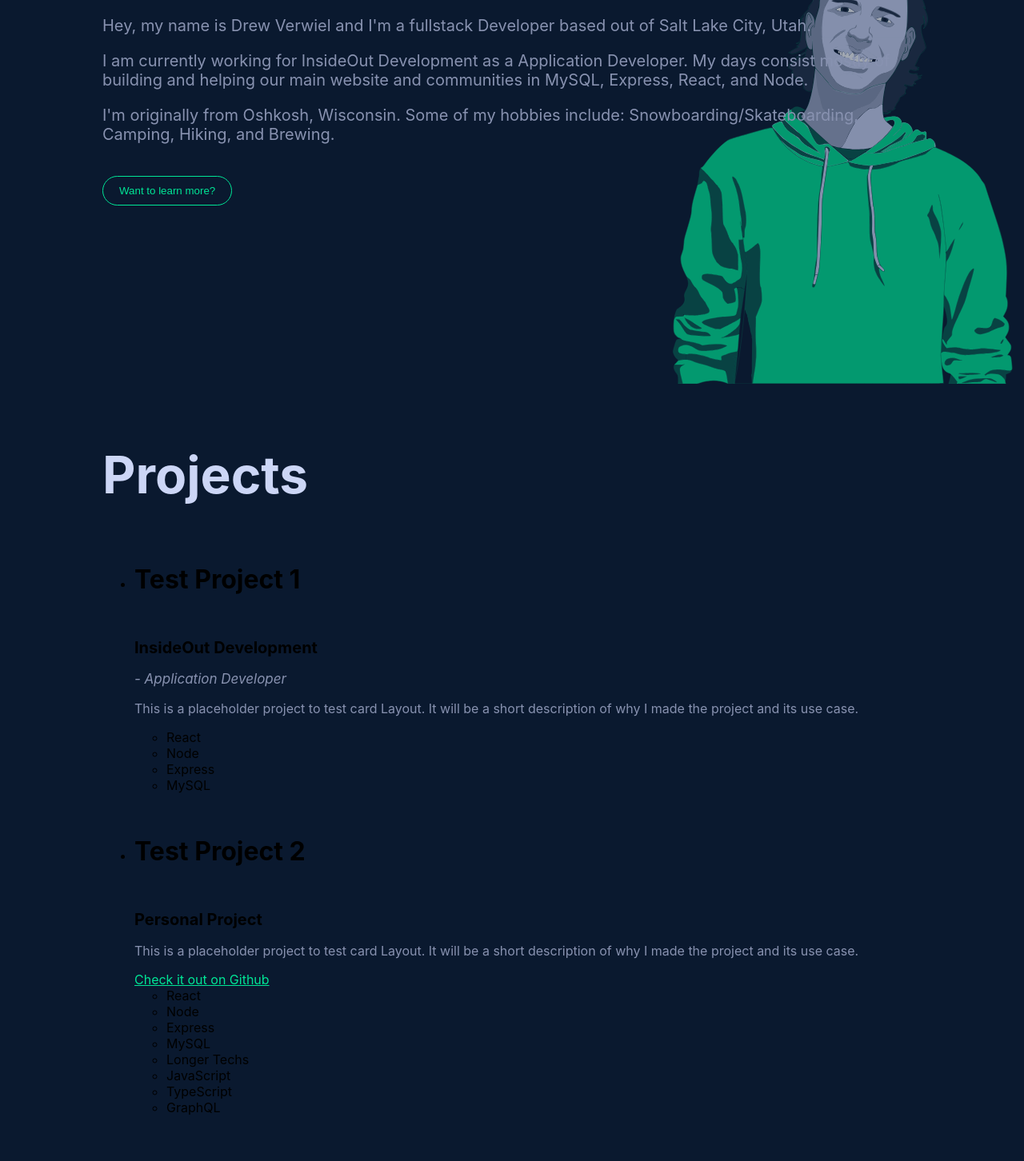
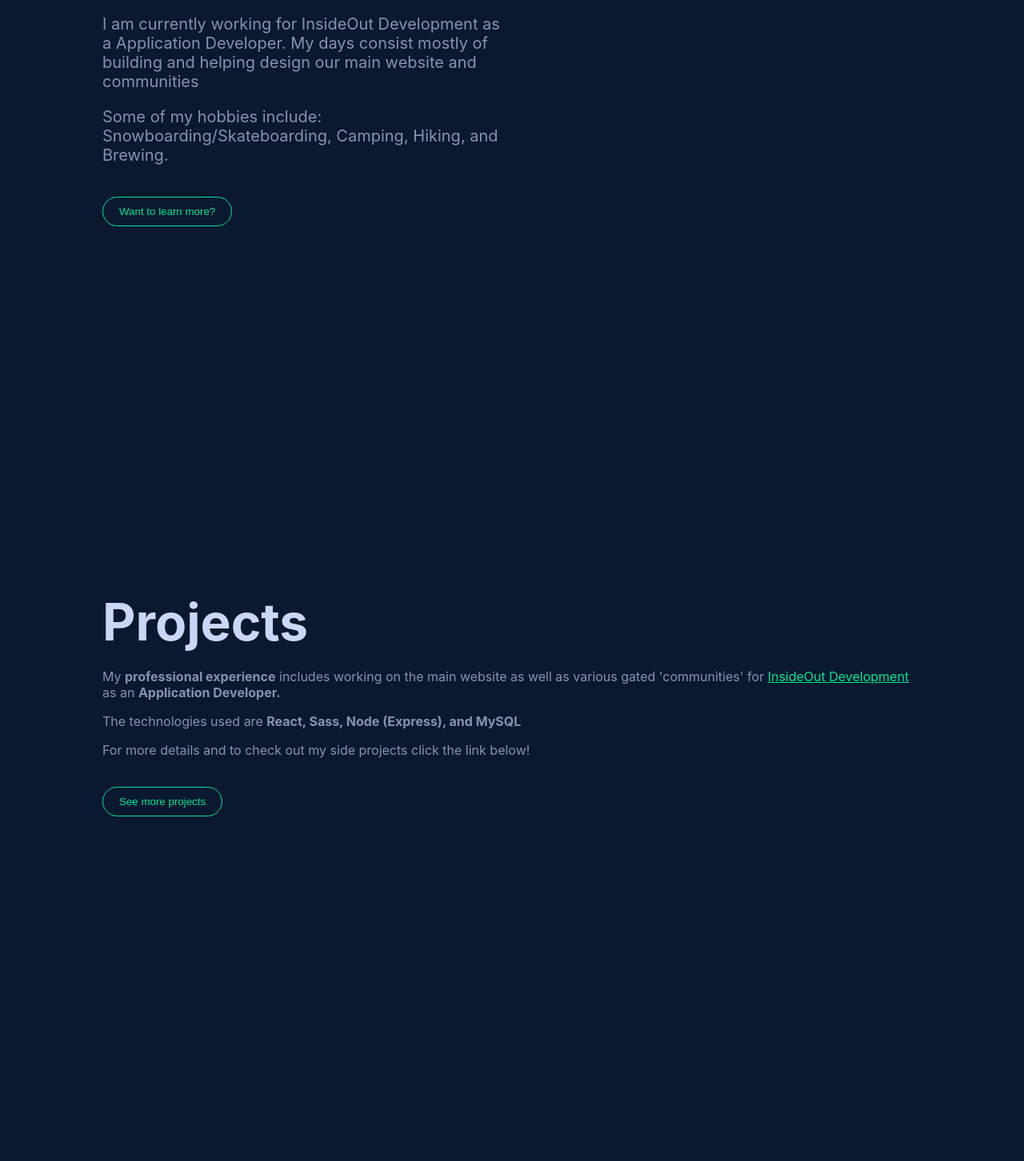
Before and after one commit to Verwiel/Portfolio, a React (Create React App) app in the folder client/: page /#hero in a window 1280 px wide. Shown: the part 1120-2572 px from the top of the page at 80% size. Built offline with nearby package versions, Linux system fonts and the light colour scheme.

Commit message:
changed from a background image to an img to set max widths and heights

```diff
--- a/client/src/components/AboutMeSection.js
+++ b/client/src/components/AboutMeSection.js
@@ -3,12 +3,12 @@ import { Link } from 'react-router-dom'
 
 const AboutMeSection = () => {
   return (
-    <article id='about' className='home-about'>
+    <article id='about' className='homepage-section'>
       <h2>About Me</h2>
       <section>
-        <p className='body-1'>Hey, my name is Drew Verwiel and I'm a fullstack Developer based out of Salt Lake City, Utah.</p>
-        <p className='body-1'>I am currently working for InsideOut Development as a Application Developer. My days consist mostly of building and helping our main website and communities in MySQL, Express, React, and Node.</p>
-        <p className='body-1'>I'm originally from Oshkosh, Wisconsin. Some of my hobbies include: Snowboarding/Skateboarding, Camping, Hiking, and Brewing.</p>
+        <p className='body-1'>I'm a Wisconsin born, Utah based Developer.</p>
+        <p className='body-1'>I am currently working for InsideOut Development as a Application Developer. My days consist mostly of building and helping design our main website and communities</p>
+        <p className='body-1'>Some of my hobbies include: Snowboarding/Skateboarding, Camping, Hiking, and Brewing.</p>
         <Link to='/about'>
           <button className='btn-green'>Want to learn more?</button>
         </Link>
--- a/client/src/components/ContactSection.js
+++ b/client/src/components/ContactSection.js
@@ -13,7 +13,7 @@ const ContactSection = () => {
   ))
 
   return (
-    <article id='contact' className='home-contact'>
+    <article id='contact' className='homepage-section'>
       <h2>Contact</h2>
       <section>
         <p className='body-1'>Find me on social media or send me an email if you're interested in learning more!</p>
--- a/client/src/components/ProjectsSection.js
+++ b/client/src/components/ProjectsSection.js
@@ -2,98 +2,15 @@ import React from 'react'
 import { Link } from 'react-router-dom'
 
 const ProjectsSection = () => {
-  const testData = [
-    {
-      "name": "Test Project 1",
-      "company": "InsideOut Development",
-      "title": "- Application Developer",
-      "description": "This is a placeholder project to test card Layout. It will be a short description of why I made the project and its use case.",
-      "technologies": [
-        "React",
-        "Node",
-        "Express",
-        "MySQL"
-      ],
-      "createdAt": "2020-01-01",
-      "isPrivate": true,
-      "repoLink": "#1",
-      "image": "XYZ"
-    },
-    {
-      "name": "Test Project 2",
-      "company": "Personal Project",
-      "title": "",
-      "description": "This is a placeholder project to test card Layout. It will be a short description of why I made the project and its use case.",
-      "technologies": [
-        "React",
-        "Node",
-        "Express",
-        "MySQL",
-        "Longer Techs",
-        "JavaScript",
-        "TypeScript",
-        "GraphQL"
-      ],
-      "createdAt": "2020-01-01",
-      "repoLink": "#1",
-      "image": "XYZ"
-    },
-    {
-      "name": "Test Project 3",
-      "company": "InsideOut Development",
-      "title": "- Application Developer",
-      "description": "This is a placeholder project to test card Layout. It will be a short description of why I made the project and its use case. This one is to see how even longer text effects.",
-      "technologies": [
-        "React",
-        "Node",
-        "Express",
-        "MySQL"
-      ],
-      "createdAt": "2020-01-01",
-      "repoLink": "#1",
-      "image": "XYZ"
-    },
-  ]
-
-  const projectMap = testData.map((project, i) => {
-    const techMap = project.technologies.map(tech => (
-      <li key={tech}>
-        {tech}
-      </li>
-    ))
-    return (
-      <li key={i} className='home-project-container'>
-        <section className='home-project-container-text'>
-          <h5>{project.name}</h5>
-          <span className='body-1'>
-            <strong>{project.company} </strong><p className='italic'>{project.title}</p>
-          </span>
-
-          <p className='body-2'>{project.description}</p>
-          {!project.isPrivate &&
-            <a href={project.repoLink} className='hyper-link'>Check it out on Github</a>
-          }
-        </section>
-
-        {/* Apply project.image as background-image */}
-        <section className='home-project-container-graphic'>
-          <ul className='home-project-container-graphic-tech'>
-            {techMap}
-          </ul>
-
-        </section>
-      </li>
-    )
-  })
-
-
   return (
-    <article id='projects' className='home-projects'>
+    <article id='projects' className='homepage-section'>
       <h2>Projects</h2>
       <section>
-        <ul className='home-projects-map'>
-          {projectMap}
-        </ul>
+        <p>
+          My <strong>professional experience</strong> includes working on the main website as well as various gated 'communities' for <a href='#' className='hyper-link'>InsideOut Development</a> as an <strong>Application Developer.</strong>
+        </p>
+        <p>The technologies used are <strong>React, Sass, Node (Express), and MySQL</strong></p>
+        <p>For more details and to check out my side projects click the link below!</p>
       </section>
       <Link to='/portfolio'>
         <button className='btn-green'>See more projects</button>
--- a/client/src/pages/Home.js
+++ b/client/src/pages/Home.js
@@ -6,6 +6,8 @@ import SideNav from '../components/SideNav'
 import AboutMeSection from '../components/AboutMeSection'
 import ProjectsSection from '../components/ProjectsSection'
 import ContactSection from '../components/ContactSection'
+
+import HeadshotDrawing from '../assets/headshot-drawing.svg'
 
 const Home = () => {
   const [wheelEnabled, setWheelEnabled] = useState(true)
@@ -123,10 +125,11 @@ const Home = () => {
           <h1>D<span>rew </span>V<span>erwiel</span></h1>
           <h3>I'm a Full Stack Developer</h3>
         </article>
+        <img className='home-background' src={HeadshotDrawing} />
       </header>
 
       <div
-        className='homepage-section'
+        className='home-about'
         ref={aboutRef}
         onTouchStart={(e) => handleTouchStart(e)}
         onTouchMove={(e) => handleTouchMove(e)}
@@ -136,7 +139,7 @@ const Home = () => {
       </div>
 
       <div
-        className='homepage-section'
+        className='home-projects'
         ref={projectsRef}
         onTouchStart={(e) => handleTouchStart(e)}
         onTouchMove={(e) => handleTouchMove(e)}
@@ -146,7 +149,7 @@ const Home = () => {
       </div>
 
       <div
-        className='homepage-section'
+        className='home-contact'
         ref={contactRef}
         onTouchStart={(e) => handleTouchStart(e)}
         onTouchMove={(e) => handleTouchMove(e)}
--- a/client/src/styles/base/_mixins.scss
+++ b/client/src/styles/base/_mixins.scss
@@ -40,15 +40,3 @@
     min-height: calc(100vh - 120px);
   }
 }
-
-@mixin headshot-drawing {
-  background-image: url('../../assets/headshot-drawing.svg');
-  background-repeat: no-repeat;
-  background-size: auto 70%;
-  background-position: bottom right;
-  background-attachment: fixed;
-  @media (max-width: $breakpoint-desktop){
-    background-size: 100% 70%;
-    background-position: bottom center;
-  }
-}
--- a/client/src/styles/layout/_page.scss
+++ b/client/src/styles/layout/_page.scss
@@ -28,6 +28,9 @@
   .homepage-section {
     padding-left: 5vw;
     width: calc(100% - 5vw);
+    h2 {
+      margin: 50px 0 20px 0;
+    }
     img {
       margin: 0 45px 20px 45px;
       max-width: 85%;
--- a/client/src/styles/pages/_home.scss
+++ b/client/src/styles/pages/_home.scss
@@ -1,7 +1,7 @@
 .home {
   &-hero {
     @include full-page;
-    @include headshot-drawing;
+    // @include headshot-drawing;
 
     &-content {
       h1 {
@@ -25,8 +25,11 @@
   &-about {
     @include full-page;
     @include flex-center;
-    @include headshot-drawing;
+
     flex-direction: column;
+    section {
+      max-width: 50%;
+    }
   }
   &-projects {
     @include full-page;
@@ -50,6 +53,13 @@
       }
     }
   }
+  &-background {
+    position: fixed;
+    bottom: 0;
+    right: 0;
+    height: auto;
+    max-width: 50%;
+  }
 }
 
 
@@ -72,6 +82,24 @@
 
 
 @media (max-width: $breakpoint-desktop){
+  .home {
+    &-about {
+      justify-content: flex-start;
+    }
+    &-projects {
+      justify-content: flex-start;
+    }
+    &-contact {
+      justify-content: flex-start;
+    }
+    &-background {
+      left: 0;
+      max-height: 50%;
+      max-width: unset;
+      width: 100%;
+    }
+  }
+
   .styled-background {
     &-moon {
       height: auto;
```
